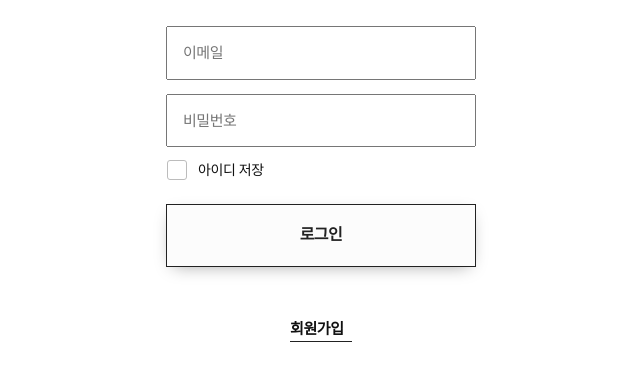
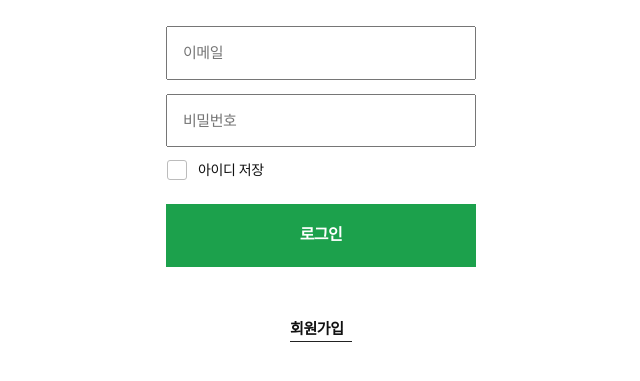
Before and after one commit to wecode-bootcamp-korea/37-1st-HUSH-frontend, a React app: page /login in a window 1280 px wide. In both pictures the pointer is over the button "로그인". Shown: the part 179-560 px from the top of the page, without its empty margins (319-959 px from the left). Built offline with nearby package versions, Linux system fonts and the light colour scheme; a web font is replaced by a local one.

Commit message:
Modify : 로그인 버튼 hover 스타일 변경

```diff
--- a/src/pages/Login/Login.scss
+++ b/src/pages/Login/Login.scss
@@ -72,16 +72,16 @@ input[id='saveEmail']:checked + label {
   border: 1px solid #b6b6b6;
   background-color: #222;
   font-size: 16px;
+  font-weight: bold;
   color: white;
-  box-shadow: 0 5px 18px -7px rgba(0, 0, 0, 0.4);
 }
 
 .login-btn:hover {
   cursor: pointer;
-  border: 1px solid #222;
-  background-color: rgb(252, 252, 252);
+  border: 1px solid #1ca14c;
+  background-color: #1ca14c;
   font-weight: bold;
-  color: #222;
+  color: white;
 }
 
 .login-link-join {
```
